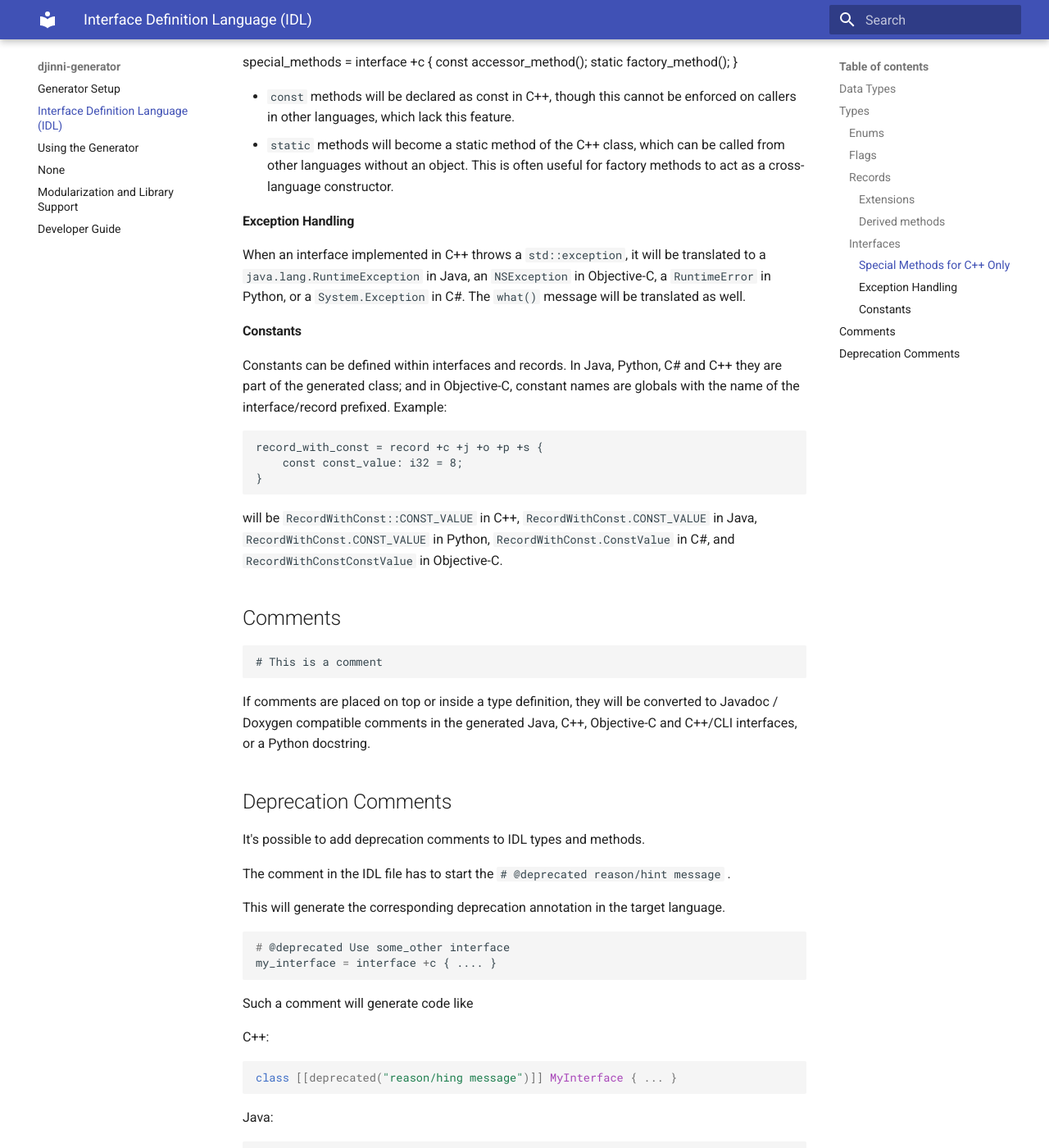
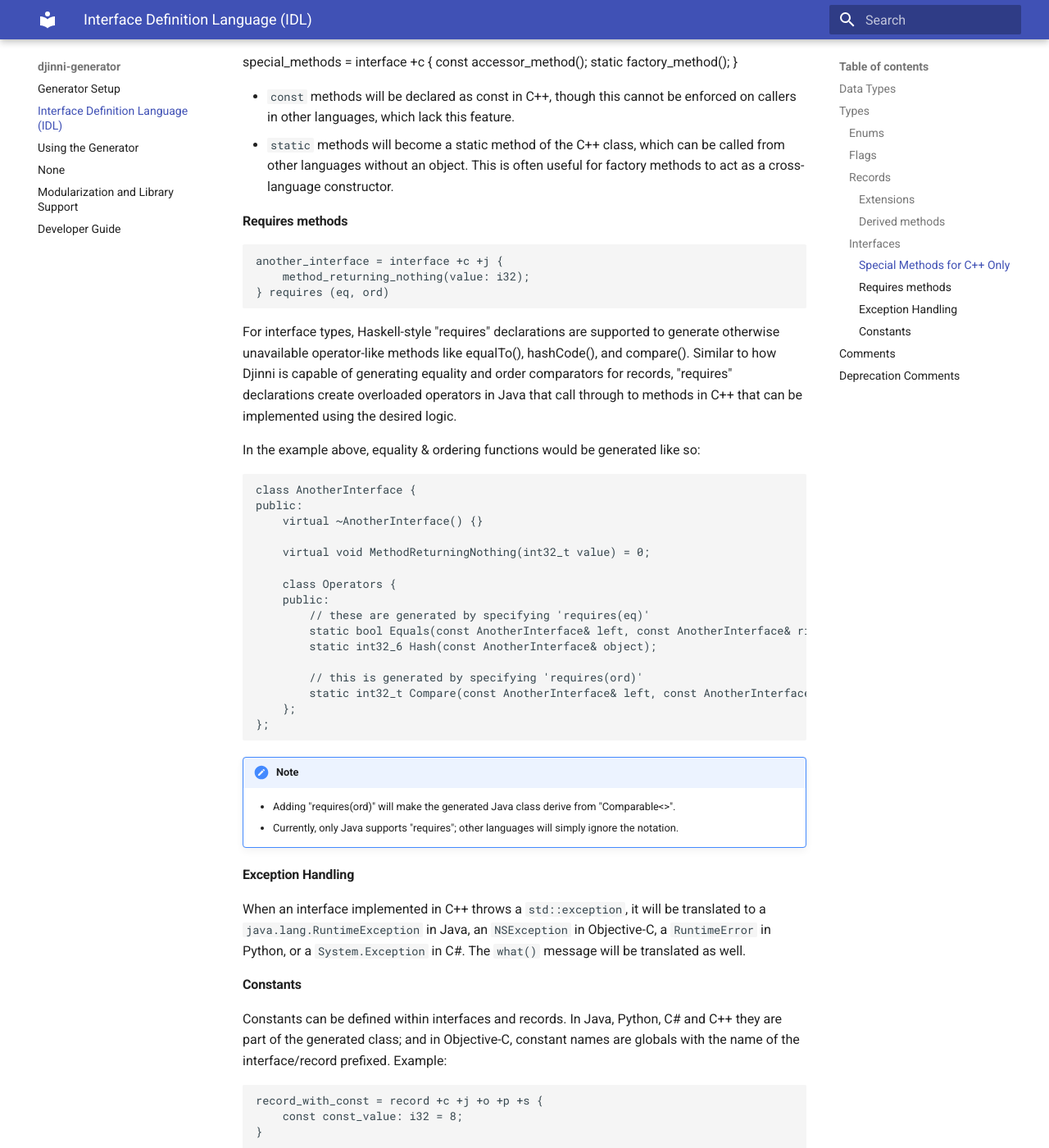
Before and after one commit to cross-language-cpp/djinni-generator, an MkDocs documentation site: the page built from docs/idl.md, in a window 1280 px wide and 1400 px high, scrolled down 5275 px. Shown: the whole window at 82% size. Built offline with MkDocs 1.6.1 and Material for MkDocs 9.7.7, drawn with Linux system fonts in a browser that asks for light colours.

Commit message:
Add documentation for requires

````diff
--- a/docs/idl.md
+++ b/docs/idl.md
@@ -298,6 +298,45 @@ have special effects in C++:
 - `static` methods will become a static method of the C++ class, which can be called from other languages without an object.
   This is often useful for factory methods to act as a cross-language constructor.
 
+#### Requires methods
+
+```
+another_interface = interface +c +j {
+    method_returning_nothing(value: i32);
+} requires (eq, ord)
+```
+
+For interface types, Haskell-style "requires" declarations are supported to generate otherwise unavailable operator-like
+methods like equalTo(), hashCode(), and compare(). Similar to how Djinni is capable of generating equality and order
+comparators for records, "requires" declarations create overloaded operators in Java that call through to methods in C++
+that can be implemented using the desired logic.
+
+In the example above, equality & ordering functions would be generated like so:
+
+```
+class AnotherInterface {
+public:
+    virtual ~AnotherInterface() {}
+
+    virtual void MethodReturningNothing(int32_t value) = 0;
+
+    class Operators {
+    public:
+        // these are generated by specifying 'requires(eq)'
+        static bool Equals(const AnotherInterface& left, const AnotherInterface& right);
+        static int32_6 Hash(const AnotherInterface& object);
+
+        // this is generated by specifying 'requires(ord)'
+        static int32_t Compare(const AnotherInterface& left, const AnotherInterface& right);
+    };
+};
+```
+
+!!! note
+
+    - Adding "requires(ord)" will make the generated Java class derive from "Comparable<>".
+    - Currently, only Java supports "requires"; other languages will simply ignore the notation.
+
 #### Exception Handling
 When an interface implemented in C++ throws a `std::exception`, it will be translated to a
 `java.lang.RuntimeException` in Java, an `NSException` in Objective-C, a `RuntimeError` in Python,
````
